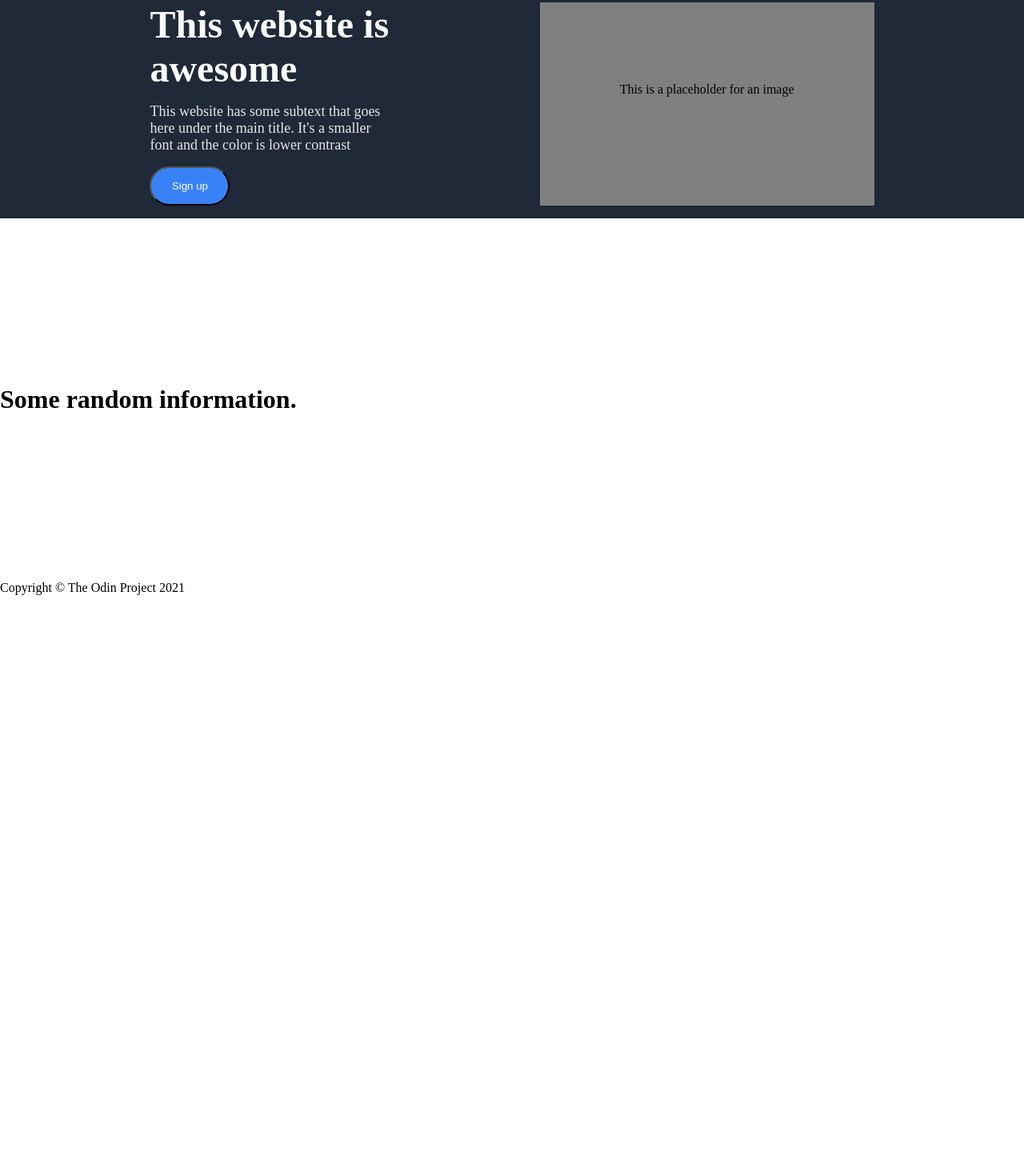
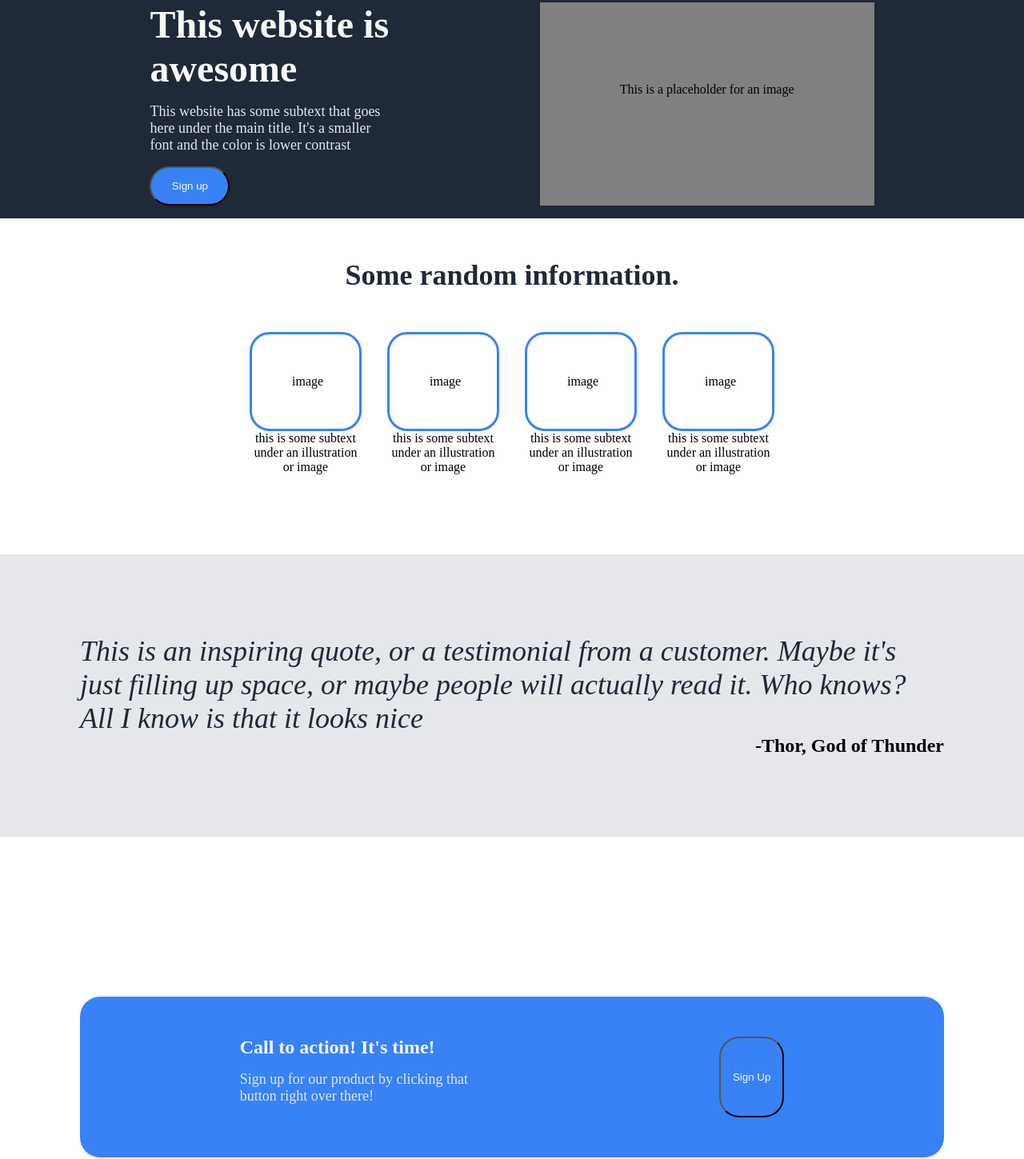
Before and after one commit to shashwathkpy/flexbox, a plain HTML site: page index.html in a window 1280 px wide. Shown: the part 56-1505 px from the top of the page at 80% size. Before the commit the page ends 800 px from the top, so only its background shows below. Drawn offline with Linux system fonts and the light colour scheme.

Commit message:
first draft

```diff
--- a/index.html
+++ b/index.html
@@ -18,7 +18,7 @@
             <div class="headerBot">
                 <div class="headerBotLeft">
                     <div class="headerMain">This website is awesome</div>
-                    <div class="headerSecondary">This website has some subtext that goes here under the main title. It's a smaller font and the color is lower contrast</div>
+                    <div class="secondary">This website has some subtext that goes here under the main title. It's a smaller font and the color is lower contrast</div>
                     <button>Sign up</button>
                 </div>
                 <div class="placeholder">This is a placeholder for an image</div>
@@ -27,16 +27,36 @@
 
         <div class="content">
             <div class="contentTop">
-                <h1>Some random information.</h1>
-                <!-- <div class="image">image</div>
-                <div class="image">image</div>
-                <div class="image">image</div>
-                <div class="image">image</div> -->
-
+                <div class="infoHeader">Some random information.</div>
+                <div class="object">
+                    <div class="info">
+                        <div class="image">image</div>
+                        <div class="subtext">this is some subtext under an illustration or image</div>
+                    </div>
+                    <div class="info">
+                        <div class="image">image</div>
+                        <div class="subtext">this is some subtext under an illustration or image</div>
+                    </div>
+                    <div class="info">
+                        <div class="image">image</div>
+                        <div class="subtext">this is some subtext under an illustration or image</div>
+                    </div>
+                    <div class="info">
+                        <div class="image">image</div>
+                        <div class="subtext">this is some subtext under an illustration or image</div>
+                    </div>
+                </div>
             </div>
             <div class="contentMid">
+                <div class="quote">This is an inspiring quote, or a testimonial from a customer. Maybe it's just filling up space, or maybe people will actually read it. Who knows? All I know is that it looks nice</div>
+                <div class="author">-Thor, God of Thunder</div>
             </div>
             <div class="contentBot">
+                <div class="botText">
+                    <div class="action">Call to action! It's time!</div>
+                    <div class="secondary">Sign up for our product by clicking that button right over there!</div>
+                </div>
+                <button>Sign Up</button>
             </div>
         </div>
 
--- a/style.css
+++ b/style.css
@@ -14,11 +14,13 @@ body {
 .header {
     background-color: #1F2937;
     padding-bottom: 16px;
+
 }
 
 .headerTop {
     display: flex;
     justify-content: space-around;
+
 }
 
 .headerLogo {
@@ -36,12 +38,12 @@ body {
     padding: 16px;
 }
 
-.headerLinks, .headerSecondary {
+.headerLinks, .secondary {
     font-size: 18px;
     color: #E5E7EB;
 }
 
-.headerSecondary {
+.secondary {
     max-width: 300px;
     margin-bottom: 16px;
 }
@@ -67,7 +69,7 @@ body {
 
 button {
     background-color: #3882F6;
-    color: white;
+    color: #F9FAF8;
     max-width: 100px;
     padding: 15px;
     border-radius: 25px;
@@ -77,3 +79,87 @@ button {
     background-color: grey;
     padding: 100px;
 }
+
+.content {
+    display: flex;
+    flex-direction: column;
+    justify-content: space-between;
+    flex: 1;
+}
+
+.infoHeader {
+    font-size: 36px;
+    font-weight: bolder;
+    color: #1F2937;
+    text-align: center;
+    margin: 50px;
+}
+
+.object {
+    display: flex;
+    justify-content: center;
+    gap: 32px;
+}
+
+.info {
+    max-width: 140px;
+    text-align: center;
+}
+
+.image {
+    border: solid #3882F6;
+    border-radius: 25px;
+    padding: 50px;
+}
+
+.contentMid {
+    display: flex;
+    flex-direction: column;
+    margin: 100px 0px;
+    background-color: #E5E7EB;
+    padding:100px;
+}
+
+.quote {
+    font-size: 36px;
+    font-style: italic;
+    color: #1F2937;
+}
+
+.author {
+    display: flex;
+    justify-content: flex-end;
+    font-size: 24px;
+    font-weight: bold;
+
+}
+
+.contentBot {
+    display: flex;
+
+    justify-content: space-around;
+    background-color: #3882F6;
+    padding: 50px;
+    margin: 100px;
+    border-radius: 25px;
+
+}
+
+.action {
+    font-size: 24px;
+    font-weight: bold;
+    color: #F9FAF8;
+    margin-bottom: 16px;
+}
+
+
+.footer {
+    display:flex;
+    flex:1;
+    background-color: #1F2937;
+    color: white;
+    justify-content: center;
+    align-items: center;
+    margin-top: 100px;
+
+}
```
